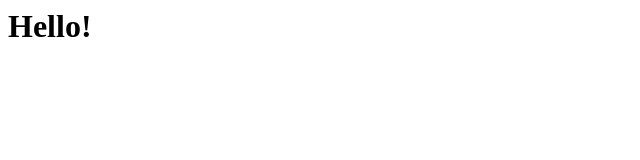
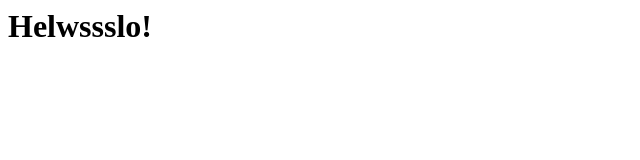
Before and after one commit to MaxRohowsky/best-github-profile-readme, a plain HTML site: page index.html in a window 1280 px wide. Shown: the whole page, without its empty margins (0-640 px from the left). Drawn offline with Linux system fonts and the light colour scheme.

Commit message:
Update index.html

```diff
--- a/index.html
+++ b/index.html
@@ -1 +1 @@
-<h1>Hello!</h1>
+<h1>Helwssslo!</h1>
```
